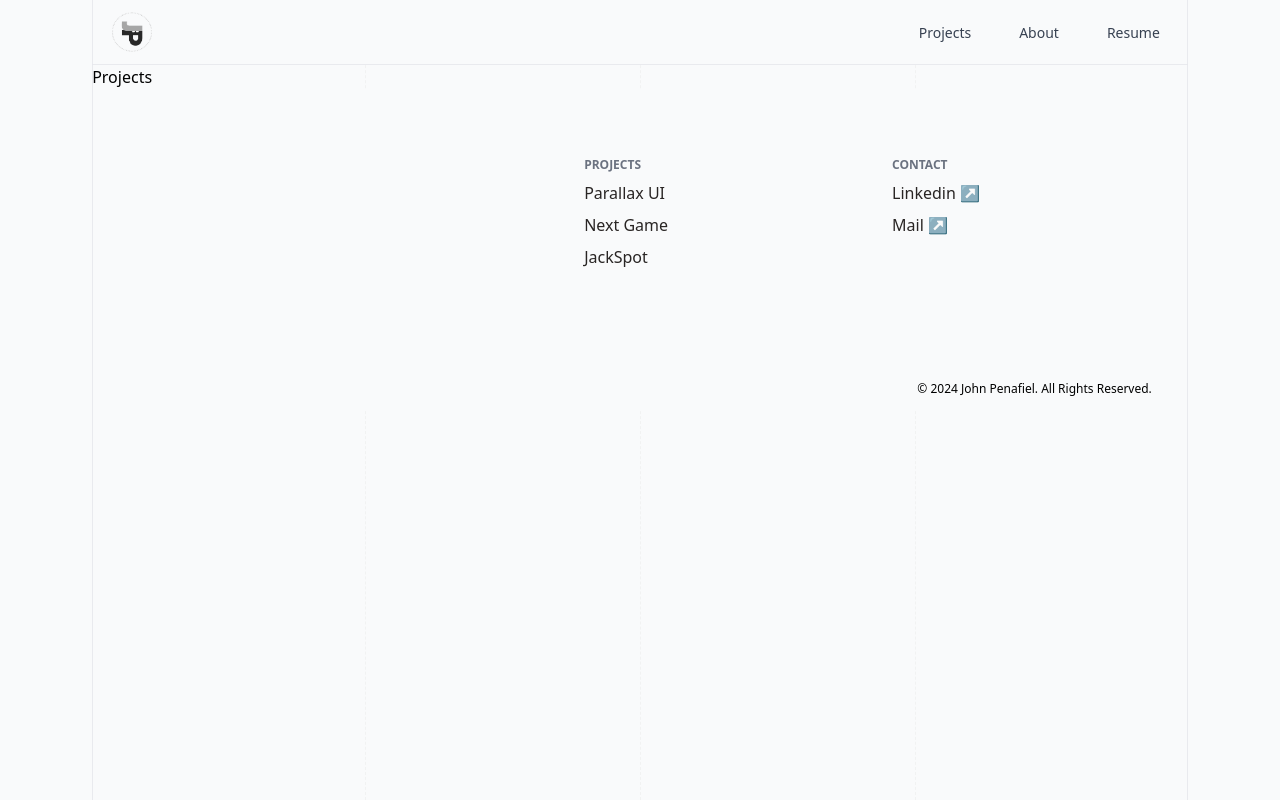
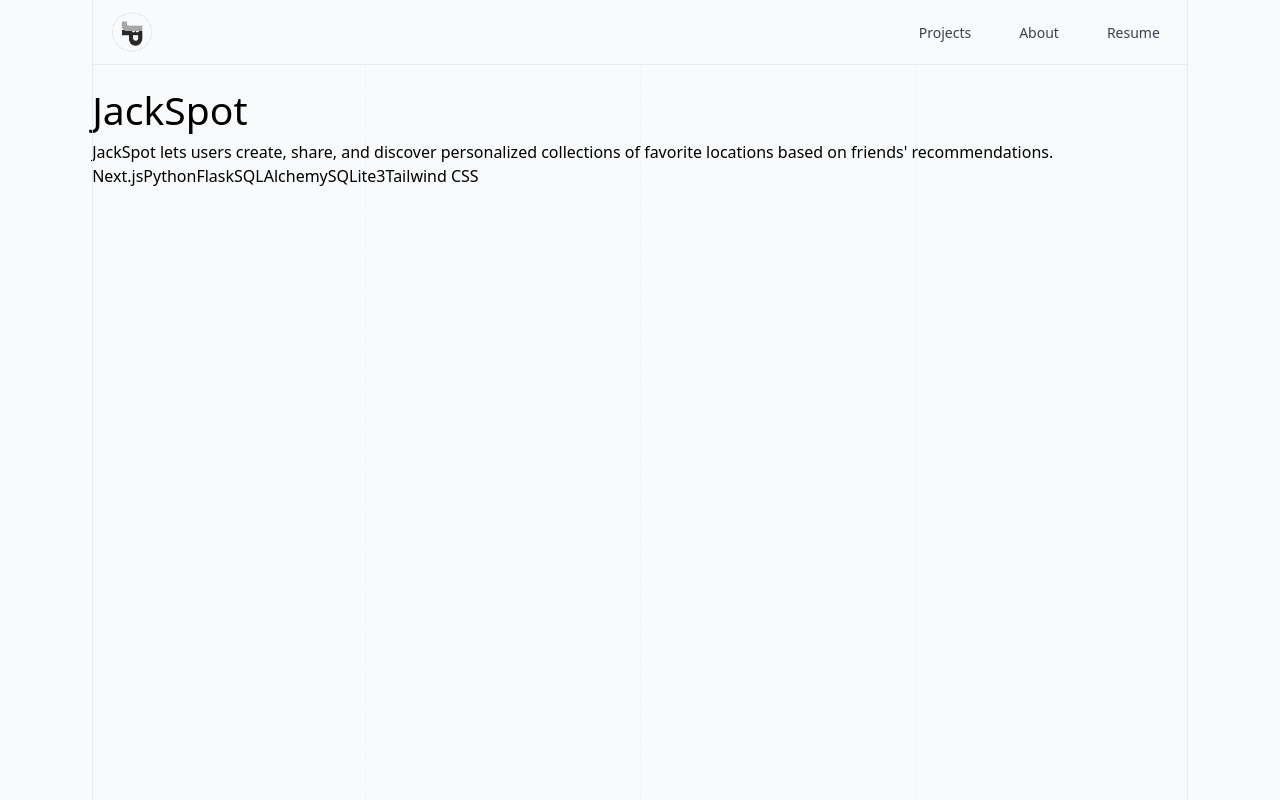
Before and after one commit to johnjohnpenafiel/Portfolio, a Next.js app: page /projects/jackspot in a window 1280 px wide. Shown: the top 800 px of the page. Built offline with nearby package versions, Linux system fonts and the light colour scheme.

Commit message:
add dynamic project page

```diff
--- /dev/null
+++ b/app/projects/[projectId]/page.tsx
@@ -0,0 +1,22 @@
+"use client";
+
+import React from "react";
+import { useParams } from "next/navigation";
+import { projects } from "@/data";
+
+const Projects = () => {
+  const { projectId } = useParams();
+  const project = projects.find((project) => project.id === projectId);
+
+  return (
+    <div className="h-screen -mt-[64px] border-b">
+      <div className="mt-20">
+        <div className="text-4xl">{project?.title}</div>
+        <div>{project?.description}</div>
+        <div>{project?.stack}</div>
+      </div>
+    </div>
+  );
+};
+
+export default Projects;
--- a/app/projects/[projectTitle]/page.tsx
+++ /dev/null
@@ -1,7 +0,0 @@
-import React from "react";
-
-const Projects = () => {
-  return <div>Projects</div>;
-};
-
-export default Projects;
--- a/components/Work.tsx
+++ b/components/Work.tsx
@@ -8,6 +8,7 @@ const Work = () => {
       <div className="flex flex-col items-center mt-10 mx-4">
         {projects.map((project) => (
           <WorkCard
+            id={project.id}
             title={project.title}
             description={project.description}
             stack={project.stack}
--- a/components/WorkCard.tsx
+++ b/components/WorkCard.tsx
@@ -1,16 +1,18 @@
 "use client";
 
 import { useIsVisible } from "@/hooks/useIsVisible";
+import Link from "next/link";
 import React, { useRef } from "react";
 
 interface Props {
+  id: string;
   title: string;
   description: string;
   stack: string[];
   image: string;
 }
 
-const WorkCard = ({ title, description, stack, image }: Props) => {
+const WorkCard = ({ id, title, description, stack, image }: Props) => {
   const cardRef = useRef<HTMLDivElement>(null);
   const hasBeenVisible = useIsVisible(cardRef);
   return (
@@ -39,9 +41,11 @@ const WorkCard = ({ title, description, stack, image }: Props) => {
         </ul>
         {/* Button */}
         <div className="flex pt-5 items-end h-full pb-5 md:pb-[1px]">
-          <button className="md:w-32 md:mb-10 p-2 || border border-stone-500 bg-transparent text-neutral-900 rounded group-hover:animate-pulse hover:bg-gray-100/20">
-            See more
-          </button>
+          <Link href={`/projects/${id}`}>
+            <button className="md:w-32 md:mb-10 p-2 || border border-stone-500 bg-transparent text-neutral-900 rounded group-hover:animate-pulse hover:bg-gray-100/20">
+              See more
+            </button>
+          </Link>
         </div>
       </div>
       {/* Card Image */}
--- a/data.ts
+++ b/data.ts
@@ -1,5 +1,6 @@
 export const projects = [
   {
+    id: "parallaxui",
     title: "Parallax UI",
     description:
       "ParallaxUI lets users create customizable, multi-layer designs with parallax effects, and export the code for seamless integration.",
@@ -7,6 +8,7 @@ export const projects = [
     image: "/images/ParallaxUIB.png",
   },
   {
+    id: "jackspot",
     title: "JackSpot",
     description:
       "JackSpot lets users create, share, and discover personalized collections of favorite locations based on friends' recommendations.",
@@ -21,6 +23,7 @@ export const projects = [
     image: "/images/JackSpotB.png",
   },
   {
+    id: "nextgame",
     title: "Next Game",
     description:
       "NextGame is a sleek video game discovery app that lets users explore, filter, and sort games using a modern UI.",
```
